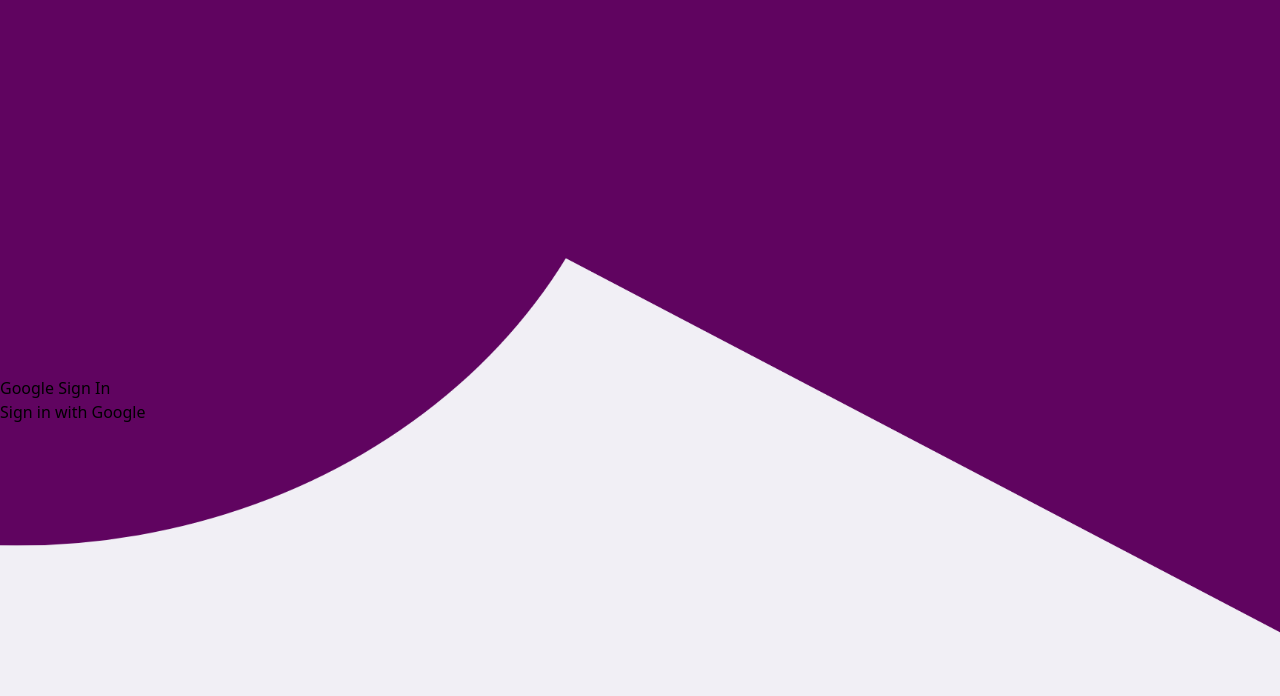
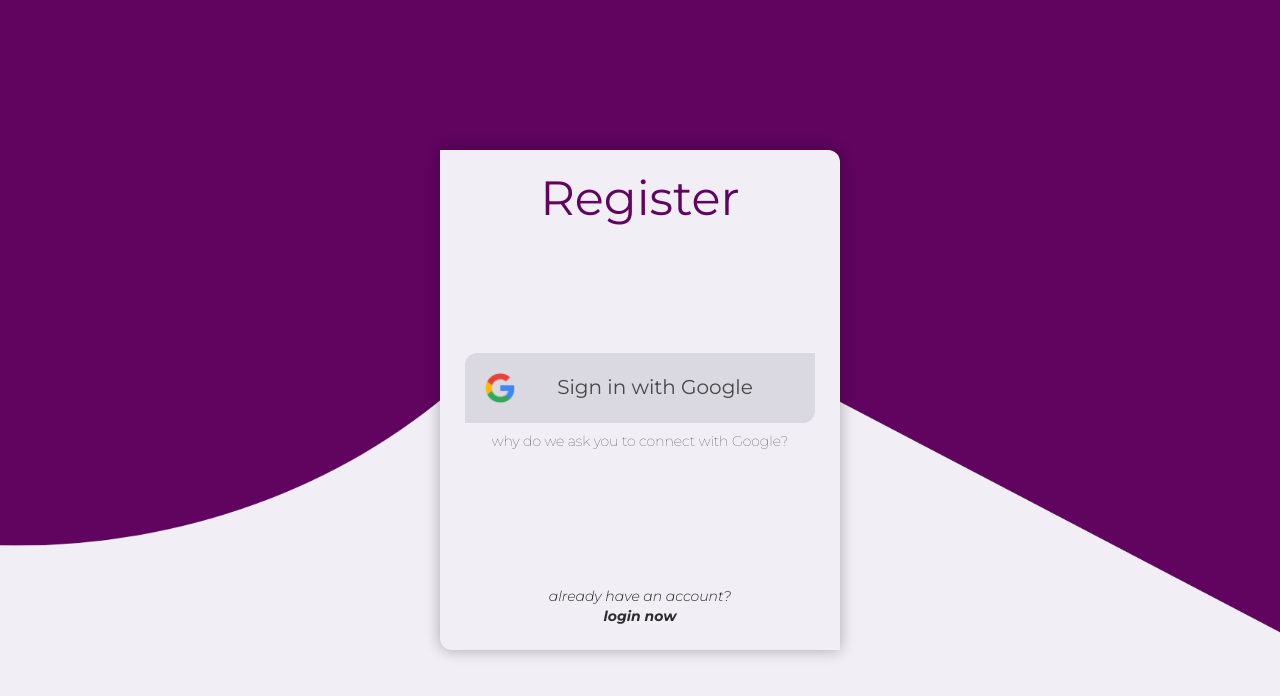
Before and after one commit to LeandroRochAlg/job-failure, a Vue app: page /register in a window 1280 px wide. Shown: the top 696 px of the page. Built offline with nearby package versions, Linux system fonts and the light colour scheme; no server answers.

Commit message:
refactor: Update GoogleSignIn and RegisterForm components

```diff
--- a/src/components/auth/GoogleSignIn.vue
+++ b/src/components/auth/GoogleSignIn.vue
@@ -1,24 +1,20 @@
 <template>
     <div>
-        <h1>Google Sign In</h1>
-        <button @click="signInWithGoogle">Sign in with Google</button>
+        <button @click="signInWithGoogle" class="w-[275px] sm:w-[350px] mx-auto bg-darkLight dark:bg-lightDark flex flex-row p-5 rounded-tl-xl rounded-br-xl hover:filter hover:brightness-90 dark:hover:brightness-110">
+            <img :src="googleLogo" alt="Google Logo" class="w-[30px]">
+            <p class="text-center mx-auto align-middle text-lightDark dark:text-darkLight text-md sm:text-xl h-full">Sign in with Google</p>
+        </button>
+        <p class="text-center md:w-3/4 sm:mx-auto dark:text-light text-dark sm:font-thin text-xs xl:text-sm mt-2 font-light"><a class="hover:underline" href="/https://github.com/LeandroRochAlg/job-failure">why do we ask you to connect with Google?</a></p>
     </div>
 </template>
 
-<script lang='ts'>
-import { defineComponent } from 'vue';
+<script lang='ts' setup>
 import { useAuthStore } from '../../stores/auth';
+import googleLogo from '../../assets/Google.png';
 
-export default defineComponent({
-    name: 'GoogleSignIn',
-    setup() {
-        const authStore = useAuthStore();
+const authStore = useAuthStore();
 
-        const signInWithGoogle = async () => {
-            await authStore.signInWithGoogle();
-        };
-
-        return { signInWithGoogle };
-    }
-});
+const signInWithGoogle = async () => {
+    await authStore.signInWithGoogle();
+};
 </script>
--- a/src/components/auth/RegisterForm.vue
+++ b/src/components/auth/RegisterForm.vue
@@ -1,30 +1,37 @@
 <template>
     <div>
-        <h2>Register</h2>
         <form @submit.prevent="register">
-            <input v-model="username" placeholder="Username" required>
-            <input v-model="password" type="password" placeholder="Password" required>
-            <button type="submit">Register</button>
+            <Input type="text" v-model="username" placeHolder="Username" position="top"/>
+            <Input type="password" v-model="password" placeHolder="Password" position="center"/>
+            <Input type="password" v-model="password" placeHolder="Confirm Password" position="bottom"/>
+            <Button :title="'Register'" :loading="loading"/>
+            <p v-if="response !== ''" class="text-center text-red">{{ response }}</p>
         </form>
     </div>
 </template>
 
-<script lang="ts">
-import { defineComponent, ref } from 'vue';
+<script lang="ts" setup>
+import { ref } from 'vue';
 import { useAuthStore } from '../../stores/auth';
 
-export default defineComponent({
-    name: 'Register',
-    setup() {
-        const authStore = useAuthStore();
-        const username = ref('');
-        const password = ref('');
+const authStore = useAuthStore();
+const username = ref('');
+const password = ref('');
+const confirmPassword = ref('');
+const loading = ref(false);
+const response = ref('');
 
-        const register = async () => {
-            await authStore.register(username.value, password.value);
-        };
+const register = async () => {
+    if (password.value !== confirmPassword.value) {
+        response.value = 'Passwords do not match';
+        return;
+    }
 
-        return { username, password, register };
+    loading.value = true;
+    try {
+        response.value = await authStore.register(username.value, password.value);
+    } finally {
+        loading.value = false;
     }
-});
+};
 </script>
--- a/src/stores/auth.ts
+++ b/src/stores/auth.ts
@@ -41,9 +41,11 @@ export const useAuthStore = defineStore('auth', {
 
                 const response = await api.register(user);
                 console.log('User registered', response.data);
+                return response.data;
             } catch (error) {
                 const axiosError = error as AxiosError;
                 console.error(axiosError.response?.data);
+                return axiosError.response?.data;
             }
         },
         async login(username: string, password: string) {
--- a/src/views/RegisterView.vue
+++ b/src/views/RegisterView.vue
@@ -1,31 +1,25 @@
 <template>
-    <div>
+    <Card>
+        <Title title="Register" />
         <GoogleSignIn v-if="!isAuthenticated" @auth-success="handleAuthSuccess" />
         <RegisterForm v-else />
-    </div>
+        <Alternative route="/login" />
+    </Card>
 </template>
 
-<script lang='ts'>
-import { defineComponent, ref } from 'vue';
+<script lang='ts' setup>
+import { ref } from 'vue';
+import Card from '../components/auth/Card.vue';
 import GoogleSignIn from '../components/auth/GoogleSignIn.vue';
 import RegisterForm from '../components/auth/RegisterForm.vue';
+import Title from '../components/auth/Title.vue';
+import Alternative from '../components/auth/Alternative.vue';
 import { useAuthStore } from '../stores/auth';
 
-export default defineComponent({
-    name: 'RegisterView',
-    components: {
-        GoogleSignIn,
-        RegisterForm,
-    },
-    setup() {
-        const authStore = useAuthStore();
-        const isAuthenticated = ref(authStore.isAuthenticated);
+const authStore = useAuthStore();
+const isAuthenticated = ref(authStore.isAuthenticated);
 
-        const handleAuthSuccess = () => {
-            isAuthenticated.value = true;
-        };
-
-        return { isAuthenticated, handleAuthSuccess };
-    }
-});
+const handleAuthSuccess = () => {
+    isAuthenticated.value = true;
+};
 </script>
```
